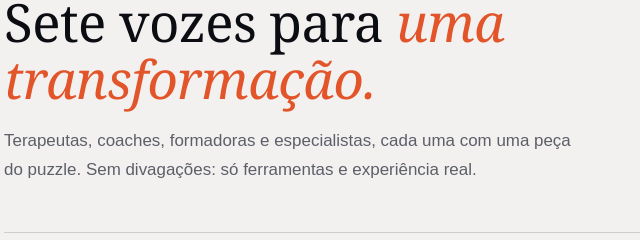
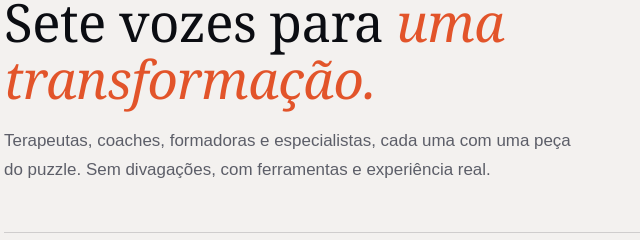
Before and after one commit to siqueirawhelisson-design/alta-performance-emocional, a plain HTML site: page index.html in a window 1280 px wide. Shown: the part 4420-4660 px from the top of the page, 100-740 px from the left. Drawn offline with Linux system fonts and the light colour scheme.

Commit message:
Palestrantes: 'sem divagacoes, com ferramentas e experiencia real'
Co-Authored-By: Claude Opus 5 <noreply@anthropic.com>
Claude-Session: https://claude.ai/code/session_01YbH1KuwTS6fBcTwWp4U2ik

```diff
--- a/index.html
+++ b/index.html
@@ -929,7 +929,7 @@ footer{background:var(--tinta-3);color:var(--prata-alto)}
     <div class="sec-cab reveal">
       <p class="kicker">03 · Palestrantes</p>
       <h2>Sete vozes para <em class="laranja">uma transformação.</em></h2>
-      <p class="lead" style="margin-top:20px">Terapeutas, coaches, formadoras e especialistas, cada uma com uma peça do puzzle. Sem divagações: só ferramentas e experiência real.</p>
+      <p class="lead" style="margin-top:20px">Terapeutas, coaches, formadoras e especialistas, cada uma com uma peça do puzzle. Sem divagações, com ferramentas e experiência real.</p>
     </div>
 
     <div class="palestrantes">
```
